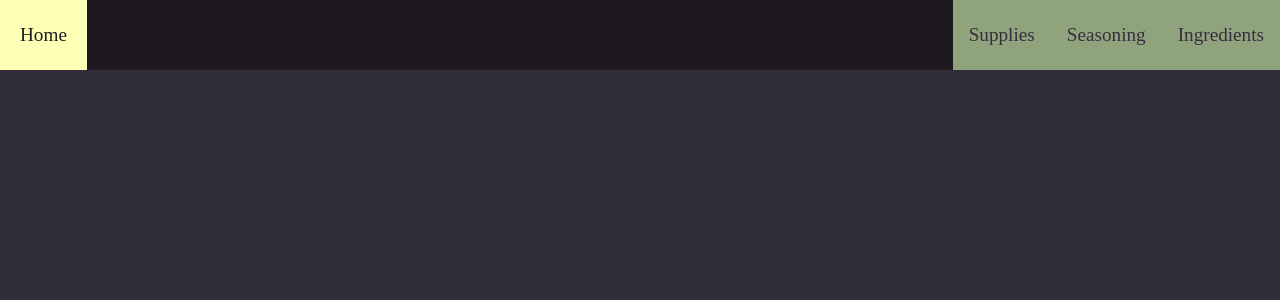
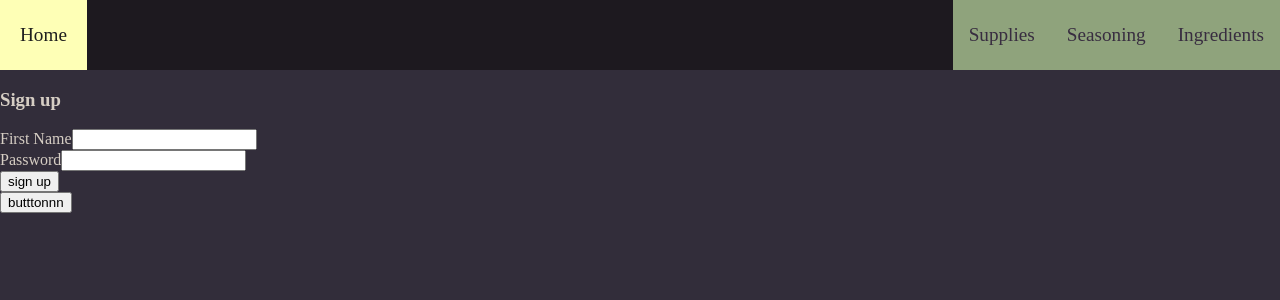
Before and after one commit to KaydenLa/home-inventory, a Vue app in the folder home-inventory/: page /register in a window 1280 px wide. Shown: the top 300 px of the page. Built offline with nearby package versions, Linux system fonts and the light colour scheme.

Commit message:
Working on logging in from youtube tutorial

```diff
--- a/home-inventory/src/router/index.js
+++ b/home-inventory/src/router/index.js
@@ -24,9 +24,14 @@ const router = createRouter({
       component: () => import('../views/Ingredients.vue')
     },
     {
-      path: '/testpage',
-      name: 'testpage',
-      component: () => import('../views/Testpage.vue')
+      path: '/login',
+      name: 'login',
+      component: () => import('../views/Login.vue')
+    },
+    {
+      path: '/register',
+      name: 'register',
+      component: () => import('../views/Register.vue')
     }
   ]
 })
--- /dev/null
+++ b/home-inventory/src/views/Register.vue
@@ -0,0 +1,26 @@
+<script setup>
+import { ref } from 'vue';
+//Following: https://www.youtube.com/watch?v=uqpM7WVTKI4&t=832s
+
+function handleSubmit(){
+    console.log('Submitted')
+};
+</script>
+
+<template>
+    <h3>Sign up</h3>
+    <form @submit="handleSubmit">
+        <div>
+            <label> First Name</label>
+            <input type="text" />
+        </div>
+        <div>
+            <label> Password</label>
+            <input type="password" />
+        </div>
+        <div>
+            <button>sign up</button>
+        </div>
+    </form>
+    <button @click="handleSubmit">butttonnn</button>
+</template>
```
Also changed, not shown: home-inventory/src/views/Login.vue (added).
